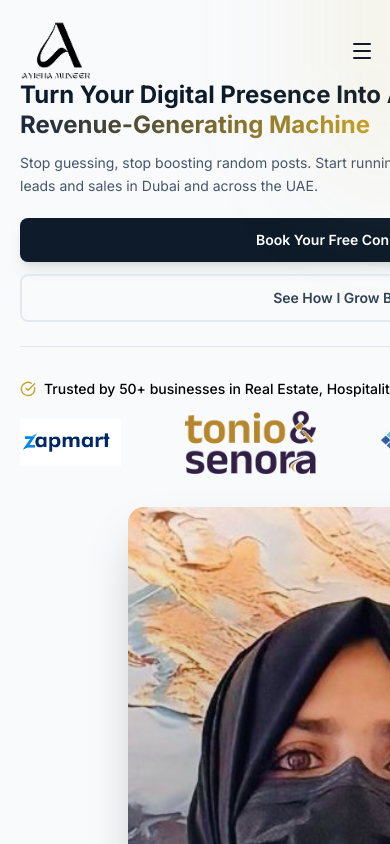
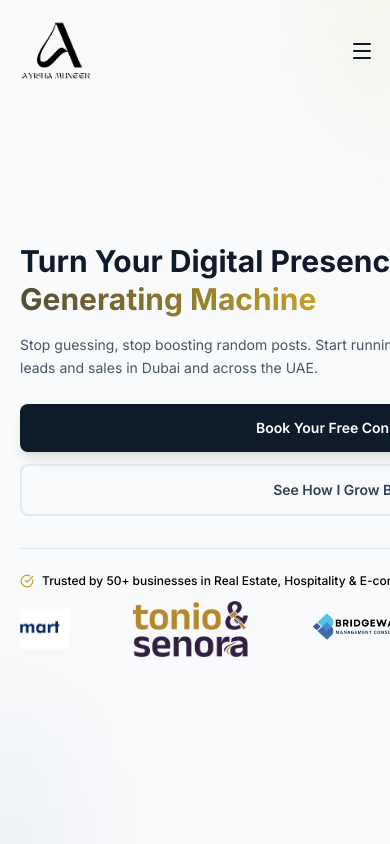
Before and after one commit to Fazilfazi991/ayisha, a React (Vite) app: page / in a window 390 px wide. Shown: the top 844 px of the page. Built offline with nearby package versions, Linux system fonts and the light colour scheme.

Commit message:
Fix: Final responsive layout with min-h-dvh

```diff
--- a/src/sections/Hero.jsx
+++ b/src/sections/Hero.jsx
@@ -19,12 +19,12 @@
     };
 
     return (
-        <section className="relative pt-20 pb-12 lg:pt-48 lg:pb-32 overflow-hidden bg-slate-50">
+        <section className="relative min-h-[100dvh] flex items-center pt-24 pb-10 overflow-hidden bg-slate-50">
             {/* Background Gradient */}
             <div className="absolute top-0 right-0 w-1/3 h-1/3 bg-gold-400/10 blur-3xl rounded-full translate-x-1/2 -translate-y-1/2" />
             <div className="absolute bottom-0 left-0 w-1/3 h-1/3 bg-deepBlue-900/5 blur-3xl rounded-full -translate-x-1/2 translate-y-1/2" />
 
-            <div className="container mx-auto px-4 md:px-6">
+            <div className="container mx-auto px-4 md:px-6 z-10">
                 <div className="grid lg:grid-cols-2 gap-8 lg:gap-20 items-center">
 
                     {/* Left Content */}
@@ -36,33 +36,33 @@
                     >
                         <motion.h1
                             variants={itemVariants}
-                            className="text-2xl sm:text-4xl lg:text-5xl xl:text-6xl font-bold leading-tight text-deepBlue-900 mb-3 lg:mb-6"
+                            className="text-3xl sm:text-4xl lg:text-5xl xl:text-6xl font-bold leading-tight text-deepBlue-900 mb-4 lg:mb-6 break-words"
                         >
-                            Turn Your Digital Presence Into A <span className="inline-block text-transparent bg-clip-text bg-gradient-to-r from-deepBlue-800 to-gold-500">Revenue-Generating Machine</span>
+                            Turn Your Digital Presence Into A <span className="text-transparent bg-clip-text bg-gradient-to-r from-deepBlue-800 to-gold-500">Revenue-Generating Machine</span>
                         </motion.h1>
 
-                        <motion.p variants={itemVariants} className="text-sm sm:text-lg text-slate-600 mb-5 lg:mb-8 leading-relaxed">
+                        <motion.p variants={itemVariants} className="text-sm sm:text-lg text-slate-600 mb-6 lg:mb-8 leading-relaxed">
                             Stop guessing, stop boosting random posts. Start running marketing that finally brings you qualified leads and sales in Dubai and across the UAE.
                         </motion.p>
 
-                        <motion.div variants={itemVariants} className="flex flex-col sm:flex-row gap-3 sm:gap-4 mb-6 lg:mb-10">
+                        <motion.div variants={itemVariants} className="flex flex-col sm:flex-row gap-3 sm:gap-4 mb-8 lg:mb-10">
                             <a
                                 href="https://wa.me/971543491544"
-                                className="inline-flex justify-center items-center px-6 py-3 sm:px-8 sm:py-4 bg-deepBlue-900 text-white font-semibold rounded-lg hover:bg-deepBlue-800 transition-all shadow-lg hover:shadow-xl hover:-translate-y-1 text-sm sm:text-base"
+                                className="inline-flex justify-center items-center px-6 py-3.5 sm:px-8 sm:py-4 bg-deepBlue-900 text-white font-semibold rounded-lg hover:bg-deepBlue-800 transition-all shadow-lg hover:shadow-xl hover:-translate-y-1 text-sm sm:text-base"
                             >
                                 Book Your Free Consultation
                             </a>
                             <a
                                 href="#case-studies"
-                                className="inline-flex justify-center items-center px-6 py-3 sm:px-8 sm:py-4 bg-transparent border-2 border-slate-200 text-slate-700 font-semibold rounded-lg hover:border-gold-500 hover:text-deepBlue-900 transition-all text-sm sm:text-base"
+                                className="inline-flex justify-center items-center px-6 py-3.5 sm:px-8 sm:py-4 bg-transparent border-2 border-slate-200 text-slate-700 font-semibold rounded-lg hover:border-gold-500 hover:text-deepBlue-900 transition-all text-sm sm:text-base"
                             >
                                 See How I Grow Brands
                             </a>
                         </motion.div>
 
-                        <motion.div variants={itemVariants} className="pt-8 border-t border-slate-200">
-                            <p className="text-sm font-medium text-black mb-3 flex items-center gap-2">
-                                <CheckCircle size={16} className="text-gold-500" />
+                        <motion.div variants={itemVariants} className="pt-6 sm:pt-8 border-t border-slate-200">
+                            <p className="text-xs sm:text-sm font-medium text-black mb-3 flex items-center gap-2">
+                                <CheckCircle size={14} className="text-gold-500" />
                                 Trusted by 50+ businesses in Real Estate, Hospitality & E-commerce
                             </p>
                             <div className="overflow-hidden w-full relative">
@@ -80,10 +80,10 @@
                                 >
                                     {[...Array(2)].map((_, i) => (
                                         <React.Fragment key={i}>
-                                            <img src={logoBridgewater} alt="Bridgewater" className="h-12 md:h-16 w-auto object-contain transition-all duration-300" />
-                                            <img src={logoNeonights} alt="Neonights" className="h-12 md:h-16 w-auto object-contain transition-all duration-300" />
-                                            <img src={logoZapmart} alt="Zapmart" className="h-12 md:h-16 w-auto object-contain transition-all duration-300" />
-                                            <img src={logoGeneric} alt="Trusted Partner" className="h-16 md:h-20 w-auto object-contain transition-all duration-300" />
+                                            <img src={logoBridgewater} alt="Bridgewater" className="h-10 md:h-16 w-auto object-contain transition-all duration-300" />
+                                            <img src={logoNeonights} alt="Neonights" className="h-10 md:h-16 w-auto object-contain transition-all duration-300" />
+                                            <img src={logoZapmart} alt="Zapmart" className="h-10 md:h-16 w-auto object-contain transition-all duration-300" />
+                                            <img src={logoGeneric} alt="Trusted Partner" className="h-14 md:h-20 w-auto object-contain transition-all duration-300" />
                                         </React.Fragment>
                                     ))}
                                 </motion.div>
@@ -96,7 +96,7 @@
                         initial={{ opacity: 0, scale: 0.95 }}
                         animate={{ opacity: 1, scale: 1 }}
                         transition={{ duration: 0.8 }}
-                        className="relative lg:h-[600px] flex items-center justify-center"
+                        className="relative hidden lg:flex h-[600px] items-center justify-center"
                     >
                         {/* Main Image Placeholder - Professional Headshot vibe */}
                         <div className="relative w-full max-w-md aspect-[3/4] rounded-2xl overflow-hidden shadow-2xl bg-slate-200">
```
